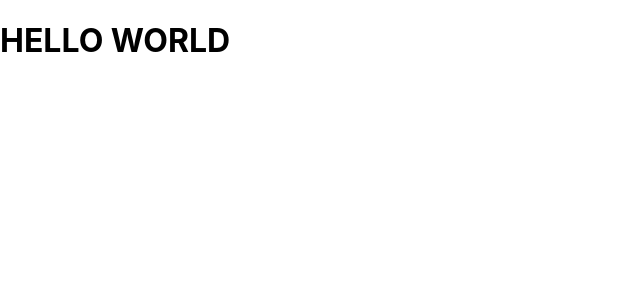
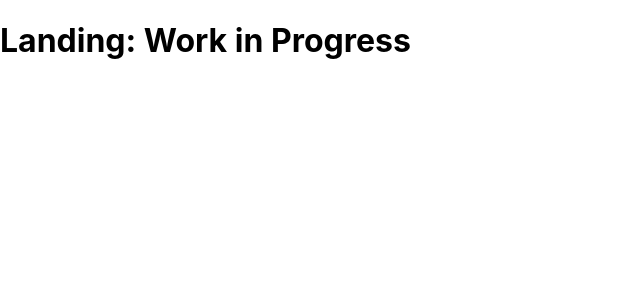
Before and after one commit to cat-matta/StonkStash, a React (Create React App) app in the folder stonks_frontend/: page / in a window 1280 px wide. Shown: the top 300 px of the page, without its empty margins (0-640 px from the left). Built offline with nearby package versions, Linux system fonts and the light colour scheme.

Commit message:
Establish initial pages, include forgotton files

```diff
--- a/stonks_frontend/package.json
+++ b/stonks_frontend/package.json
@@ -8,6 +8,7 @@
     "@testing-library/user-event": "^12.6.0",
     "react": "^17.0.1",
     "react-dom": "^17.0.1",
+    "react-router-dom": "^5.2.0",
     "react-scripts": "4.0.1",
     "web-vitals": "^0.2.4"
   },
--- a/stonks_frontend/src/App.js
+++ b/stonks_frontend/src/App.js
@@ -1,11 +1,20 @@
-import React, { Component } from 'react'
+import React, { Component } from 'react';
+import {
+  BrowserRouter as Router,
+  Switch,
+  Route,
+} from 'react-router-dom';
+
+import Landing from './pages/Landing';
 
 export default class App extends Component {
   render() { ///This renders everything
     return (//This will be where you wanna display stuff, in between the divs
-      <div>
-        <h1>HELLO WORLD</h1>
-      </div>
+      <Router>
+        <Switch>
+          <Route exact path="/" component={Landing}/>
+        </Switch>
+      </Router>
     )
   }
 }
--- /dev/null
+++ b/stonks_frontend/src/pages/Landing.js
@@ -0,0 +1,16 @@
+import React, {Component} from 'react';
+
+/** The main page/first page of the site, for new users and onlookers. */
+
+class Landing extends Component {
+
+  render() {
+    // No logic regarding changes in UI is expected here but space is reserved if so.
+    return(
+      <h1>Landing: Work in Progress</h1>
+    )
+  }
+}
+
+
+export default Landing;
```
Also changed, not shown: stonks_frontend/src/pages/Login.js (added), stonks_frontend/src/pages/Signup.js (added), 2 other files (tests, documents, lock files or other folders).
